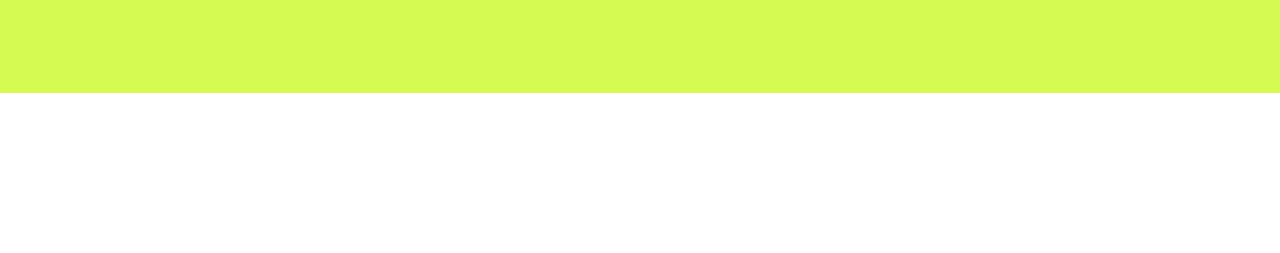
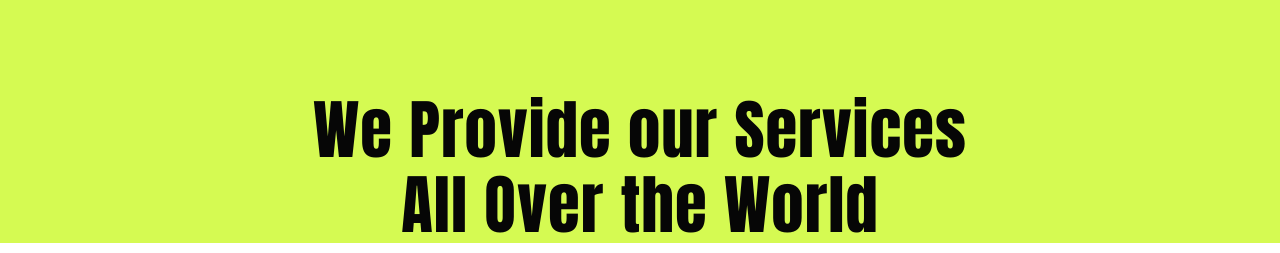
Before and after one commit to tonmoy227/Agenca, a plain HTML site: page index-4.html in a window 1280 px wide. Shown: the part 1041-1294 px from the top of the page. Before the commit the page ends 1134 px from the top, so only its background shows below. Drawn offline with Linux system fonts and the light colour scheme.

Commit message:
4 Nov
4 Nov

```diff
--- a/assets/scss/_predefine.scss
+++ b/assets/scss/_predefine.scss
@@ -207,7 +207,19 @@ select:visited {
 		transform: scaleY(0)
 	}
 }
+.ag-section-title-4 {
+	.sec_title {
+		font-size: 65px;
+		line-height: 1.15;
+		letter-spacing: 1px;
+		color: var(--ag-title-color)
+	}
+	&.text-center {
+		margin: 0 auto;
+		max-width: 700px;
 
+	}
+}
 // txa-common-css-start
 
 @for $i from 1 through 40 {
--- a/assets/scss/home_4/_service.scss
+++ b/assets/scss/home_4/_service.scss
@@ -0,0 +1,3 @@
+.ag-service-section-4 {
+	background-color: #D5FA52;
+}
--- a/index-4.html
+++ b/index-4.html
@@ -194,6 +194,19 @@
 <!-- End of Hero section
 	============================================= -->
 
+<!-- Start of Service section
+	============================================= -->
+	<section id="ag-service-4" class="ag-service-section-4">
+		<div class="container">
+			<div class="ag-section-title-4 text-center headline">
+				<h2 class="sec_title">We Provide our Services
+				All Over the World</h2>
+			</div>
+		</div>
+	</section>
+<!-- End of Service section
+	============================================= -->
+
 
 
 
```
Also changed, not shown: assets/css/style.css.
